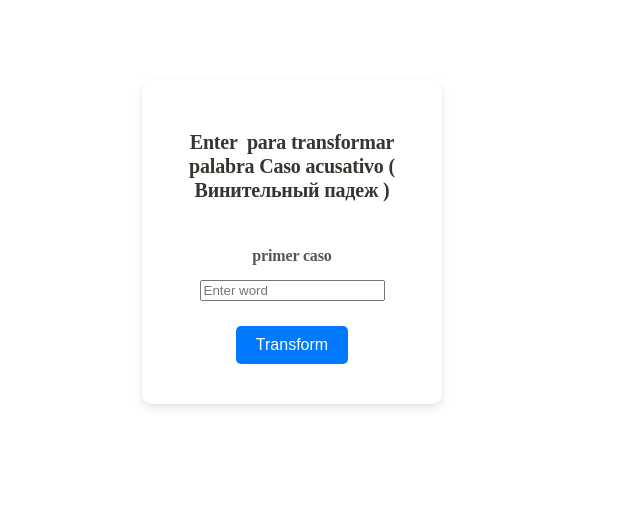
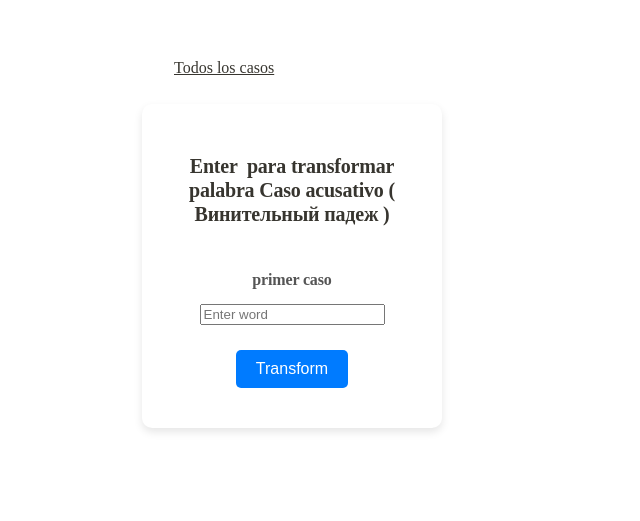
Before and after one commit to manucastelnovo/vocabulario, a plain HTML site: page index.html in a window 1280 px wide. Shown: the top 521 px of the page, without its empty margins (48-688 px from the left). Drawn offline with Linux system fonts and the light colour scheme.

Commit message:
add link

```diff
--- a/index.html
+++ b/index.html
@@ -881,6 +881,7 @@
 </head>
 
 <body>
+	<a href="https://www.online-translator.com/conjugaci%C3%B3n%20y%20declinaci%C3%B3n/ruso/%D0%BC%D1%83%D0%B7%D1%8B%D0%BA%D0%B0">Todos los casos</a>
 	<article class="container">
 		<h1>Enter  para transformar palabra Caso acusativo ( Винительный падеж )</h1>
 		<h2>primer caso</h2>
```
